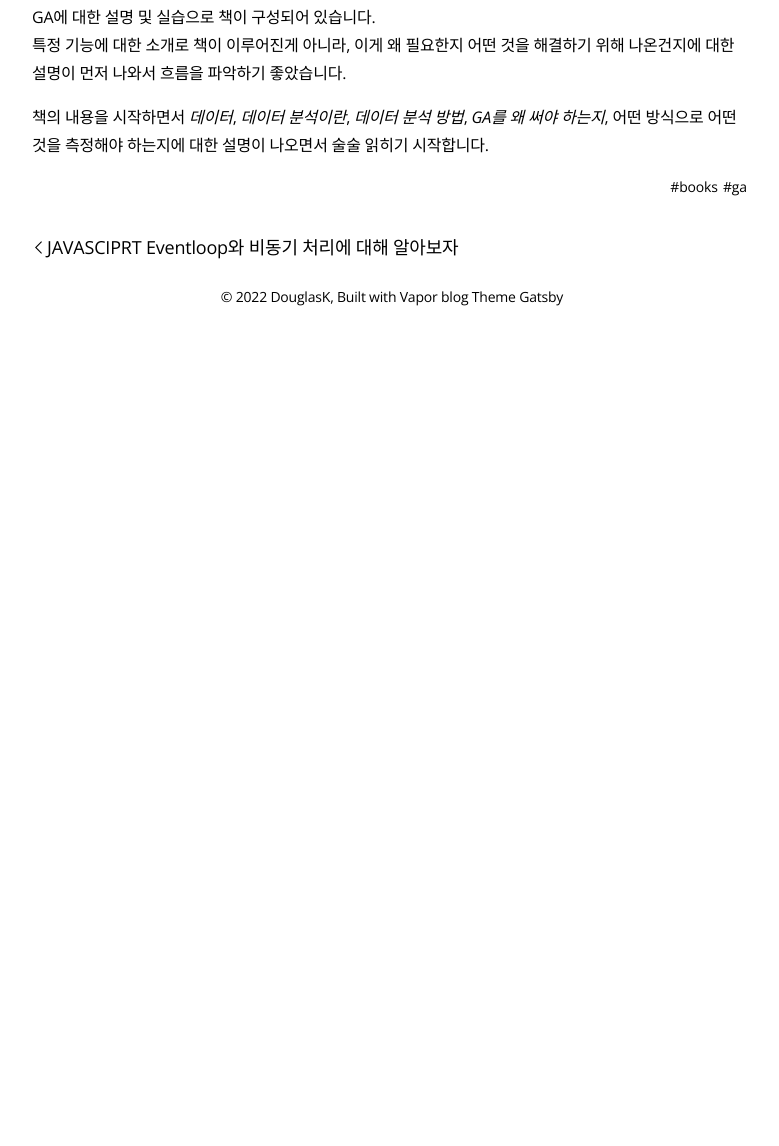
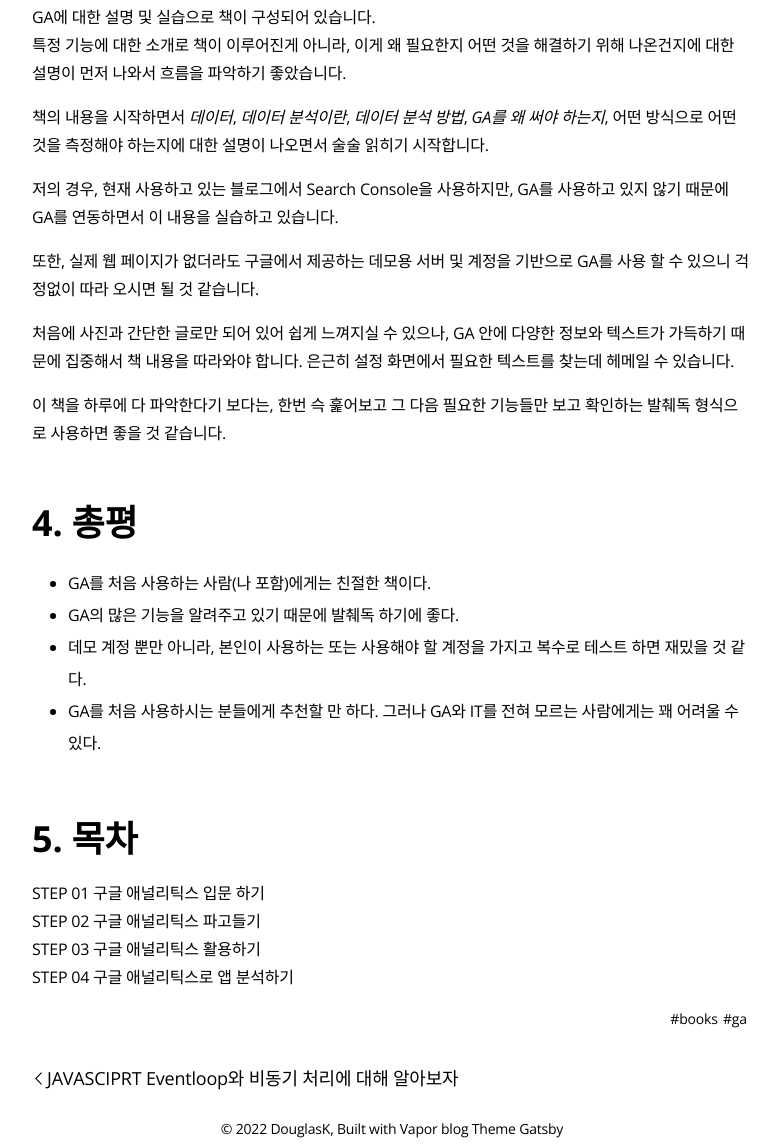
Before and after one commit to dowookims/blog, a Gatsby site: page /books/ga4/ in a window 1280 px wide. Shown: the part 2340-3486 px from the top of the page, without its empty margins (248-1027 px from the left). Before the commit the page ends 2654 px from the top, so only its background shows below. Built offline with nearby package versions, Linux system fonts and the light colour scheme; Gatsby itself is replaced by a stand-in of ours.

Commit message:
GA 내용 업데이트

```diff
--- a/content/blog/books/ga4.md
+++ b/content/blog/books/ga4.md
@@ -45,3 +45,29 @@ GA에 대한 설명 및 실습으로 책이 구성되어 있습니다.
 특정 기능에 대한 소개로 책이 이루어진게 아니라, 이게 왜 필요한지 어떤 것을 해결하기 위해 나온건지에 대한 설명이 먼저 나와서 흐름을 파악하기 좋았습니다.
 
 책의 내용을 시작하면서 _데이터_, _데이터 분석이란_, _데이터 분석 방법_, _GA를 왜 써야 하는지_, 어떤 방식으로 어떤 것을 측정해야 하는지에 대한 설명이 나오면서 술술 읽히기 시작합니다.
+
+저의 경우, 현재 사용하고 있는 블로그에서 Search Console을 사용하지만, GA를 사용하고 있지 않기 때문에 GA를 연동하면서 이 내용을 실습하고 있습니다.
+
+또한, 실제 웹 페이지가 없더라도 구글에서 제공하는 데모용 서버 및 계정을 기반으로 GA를 사용 할 수 있으니 걱정없이 따라 오시면 될 것 같습니다.
+
+처음에 사진과 간단한 글로만 되어 있어 쉽게 느껴지실 수 있으나, GA 안에 다양한 정보와 텍스트가 가득하기 때문에 집중해서 책 내용을 따라와야 합니다. 은근히 설정 화면에서 필요한 텍스트를 찾는데 헤메일 수 있습니다.
+
+이 책을 하루에 다 파악한다기 보다는, 한번 슥 훑어보고 그 다음 필요한 기능들만 보고 확인하는 발췌독 형식으로 사용하면 좋을 것 같습니다.
+
+---
+
+## 4. 총평
+
+* GA를 처음 사용하는 사람(나 포함)에게는 친절한 책이다.
+* GA의 많은 기능을 알려주고 있기 때문에 발췌독 하기에 좋다.
+* 데모 계정 뿐만 아니라, 본인이 사용하는 또는 사용해야 할 계정을 가지고 복수로 테스트 하면 재밌을 것 같다.
+* GA를 처음 사용하시는 분들에게 추천할 만 하다. 그러나 GA와 IT를 전혀 모르는 사람에게는 꽤 어려울 수 있다.
+
+---
+
+## 5. 목차
+
+STEP 01 구글 애널리틱스 입문 하기
+STEP 02 구글 애널리틱스 파고들기
+STEP 03 구글 애널리틱스 활용하기
+STEP 04 구글 애널리틱스로 앱 분석하기
```
